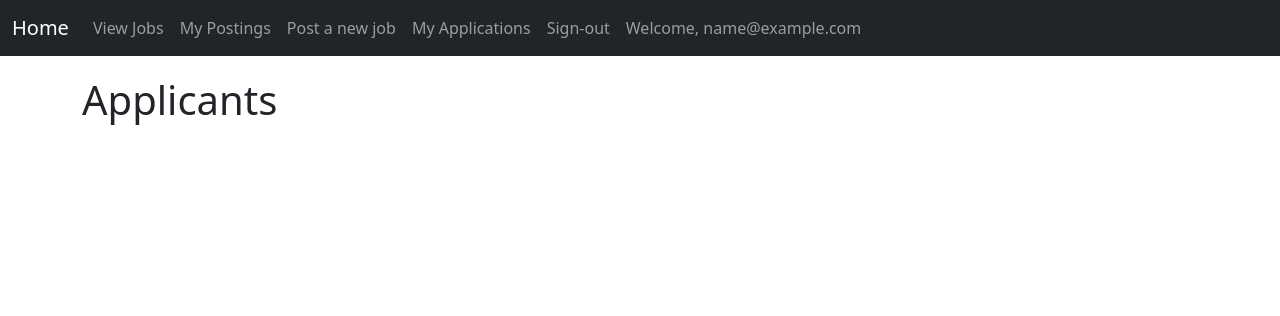
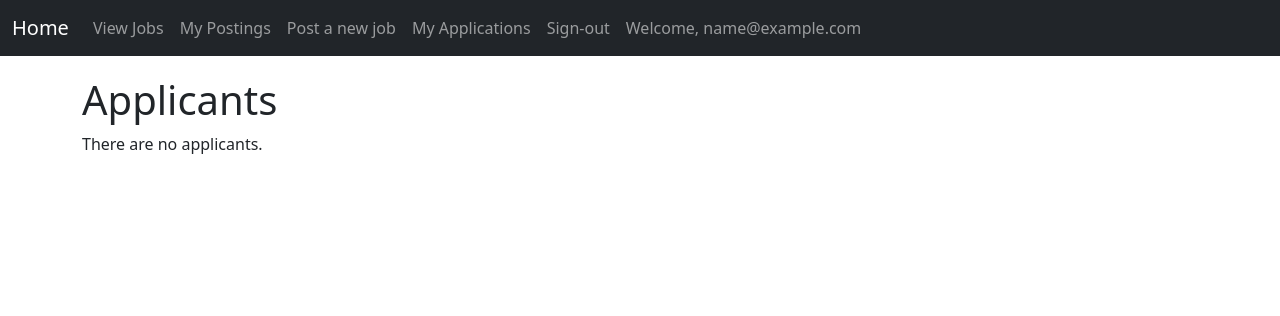
Before and after one commit to lozanov95/job_posting, a Django app: page /apply/applicants/1 in a window 1280 px wide. Shown: the top 316 px of the page. Run offline with Django 3.2, Linux system fonts and the light colour scheme; the visitor is signed in with stand-in values (Sample User, id 1); data comes from the database, SQL or seed files in the repository; data that the repository does not hold is empty.

Commit message:
added message when there are no applicants

```diff
--- a/templates/jobs/applicants_list.html
+++ b/templates/jobs/applicants_list.html
@@ -10,4 +11,7 @@
                 </div>
             </div>
         {% endfor %}
+    {% else %}
+        <p>There are no applicants.</p>
+    {% endif %}
 {% endblock %}
```
Also changed, not shown: other parts of templates/jobs/applicants_list.html (+1 -0 lines). Lines whose indentation alone changed are shown as unchanged.
